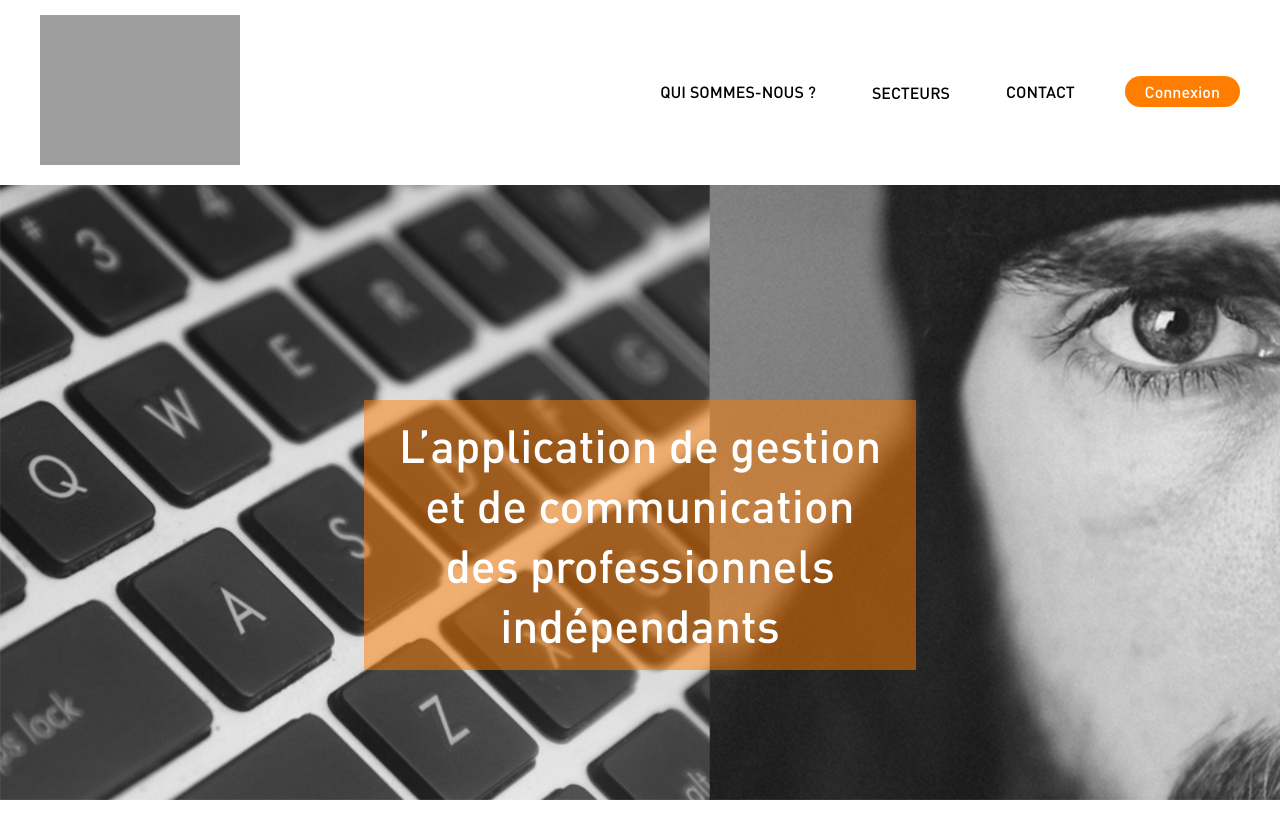
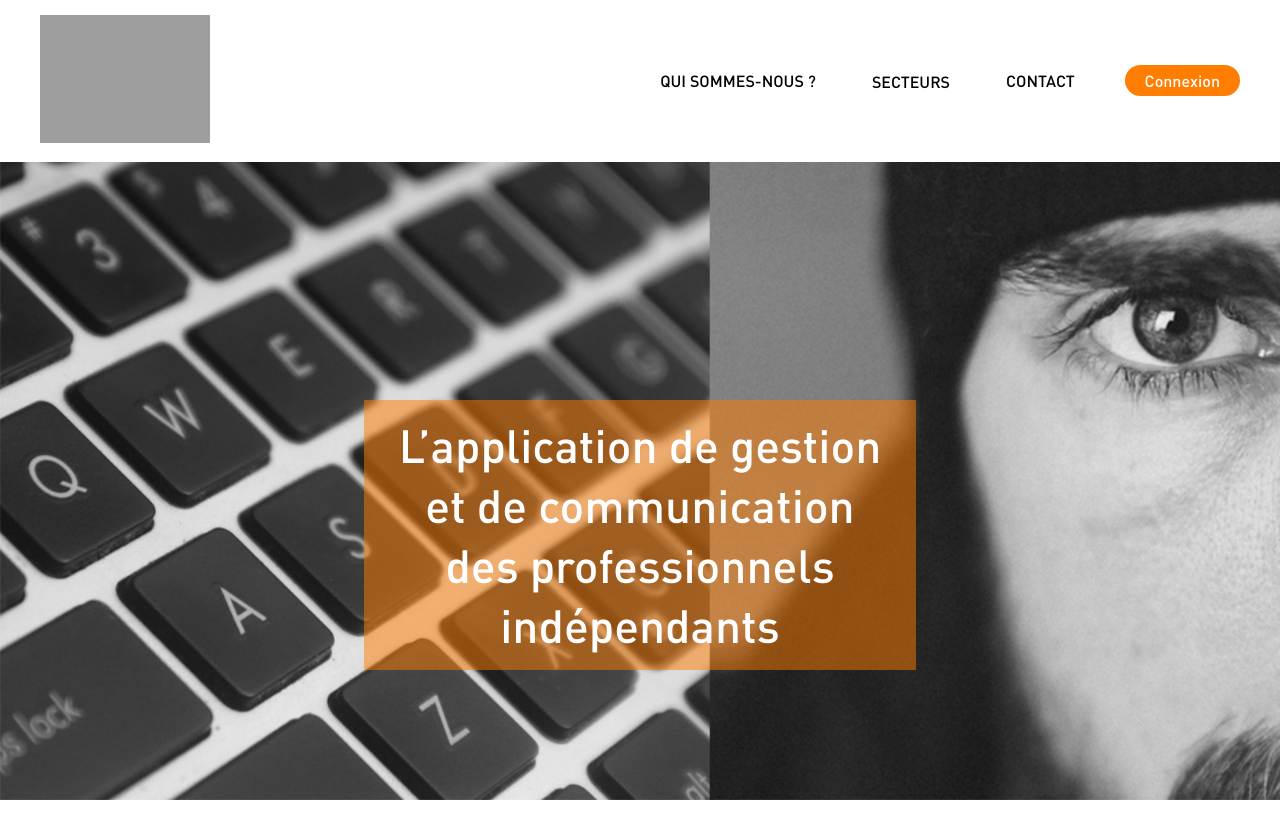
Before and after one commit to barberob/RopeUp, a PHP site: page /html/index.php in a window 1280 px wide. Shown: the top 840 px of the page. Run offline with PHP 8.4, Linux system fonts and the light colour scheme; some libraries are stand-ins or nearby versions; grey boxes are pictures that could not be loaded.

Commit message:
Update header_principal.css

```diff
--- a/css/header_principal.css
+++ b/css/header_principal.css
@@ -2,7 +2,7 @@ div.wrap
 {
 	max-width:1440px;
 	width:100%;
-	padding:0 40px;
+	padding:0 30px;
 	margin-left: auto;
 	margin-right: auto;
 	box-sizing: border-box;
@@ -32,7 +32,7 @@ nav a
 
 div.header_menu img
 {
-	width: 200px;
+	width: 170px;
 }
 
 a.nav_content, button.nav_content
```
